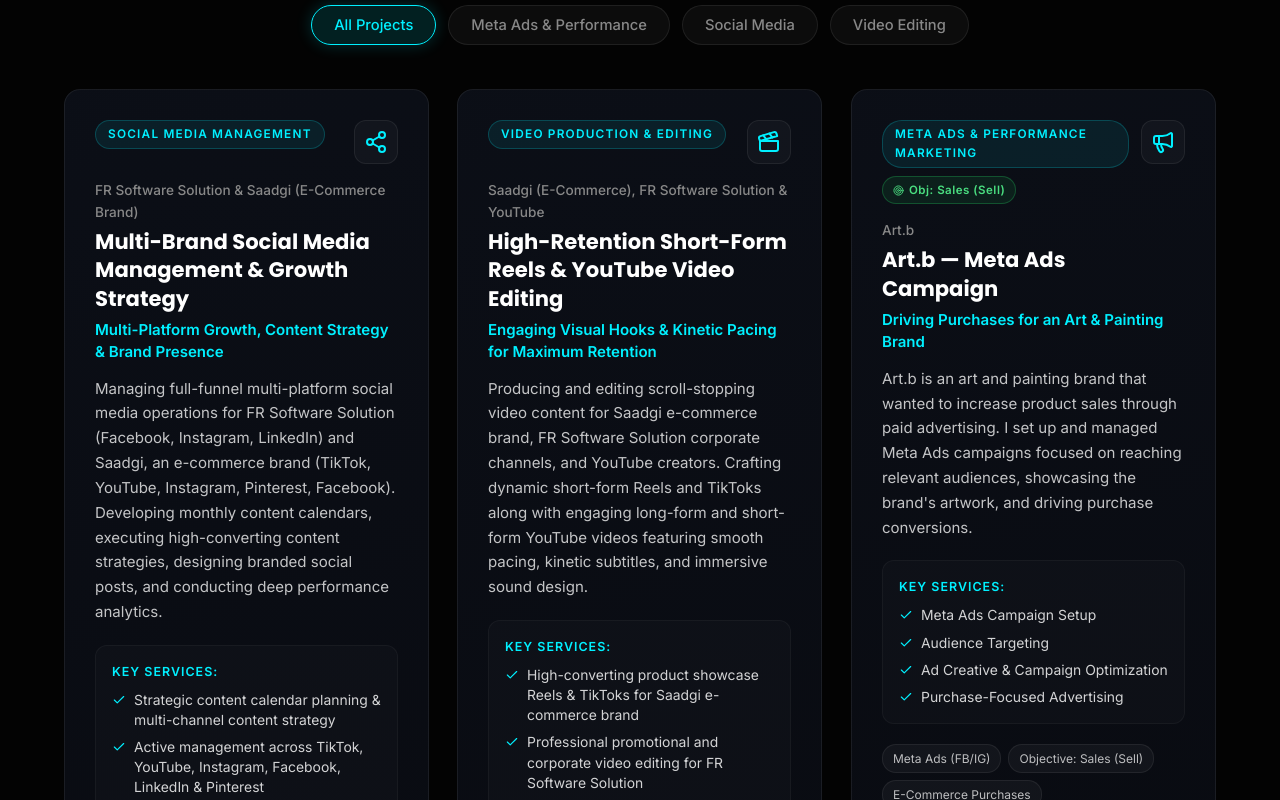
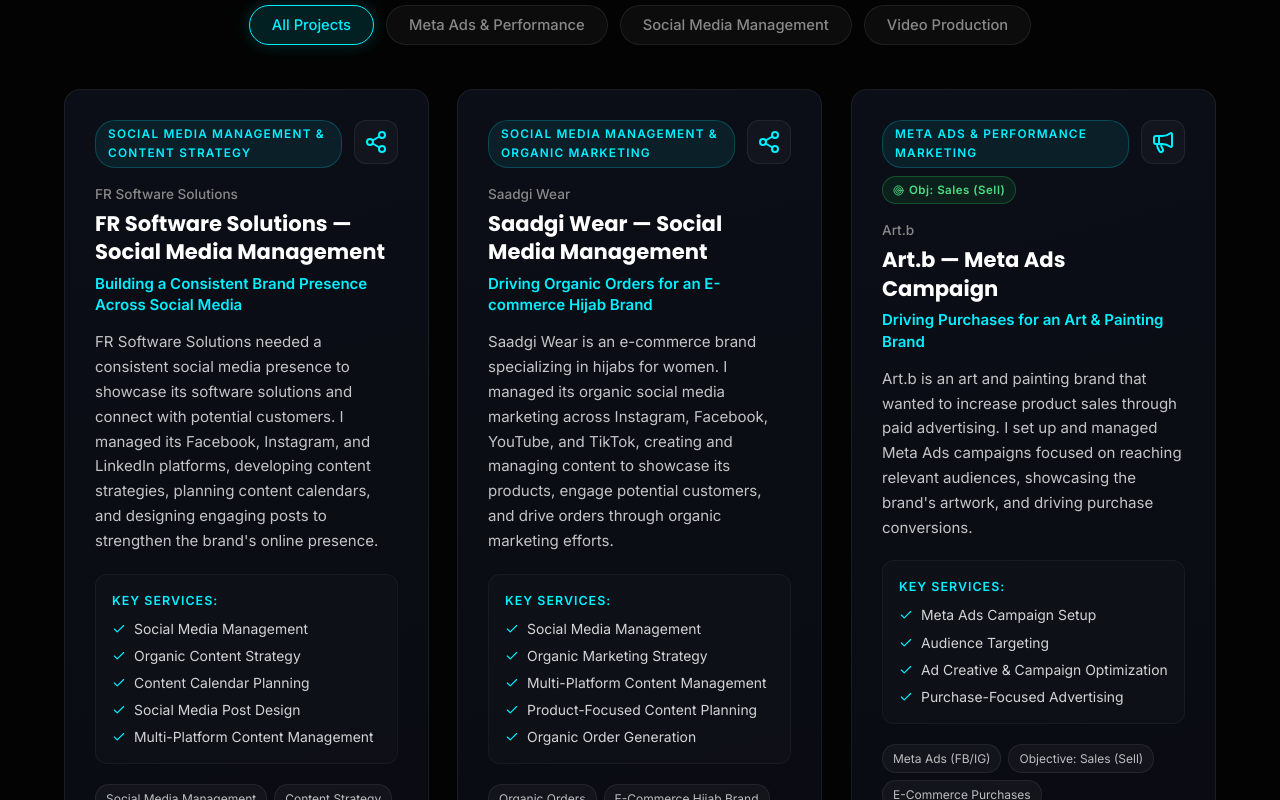
Before and after one commit to hydershaikhs/hyder-shaikh, a React (Vite) app: page / in a window 1280 px wide. Shown: the part 5440-6240 px from the top of the page. Built offline with nearby package versions, Linux system fonts and the light colour scheme.

Commit message:
Add FR Software Solutions and Saadgi Wear Social Media Management projects

```diff
--- a/src/pages/Projects.jsx
+++ b/src/pages/Projects.jsx
@@ -10,84 +10,88 @@
 
 const projects = [
   {
-    id: "social-media-management",
-    title: "Multi-Brand Social Media Management & Growth Strategy",
+    id: "fr-software-social-media",
+    title: "FR Software Solutions — Social Media Management",
     category: "Social Media",
-    categoryLabel: "Social Media Management",
-    headline: "Multi-Platform Growth, Content Strategy & Brand Presence",
-    client: "FR Software Solution & Saadgi (E-Commerce Brand)",
+    categoryLabel: "SOCIAL MEDIA MANAGEMENT & CONTENT STRATEGY",
+    headline: "Building a Consistent Brand Presence Across Social Media",
+    client: "FR Software Solutions",
     icon: <Share2 size={24} className="text-accent" />,
     role: "Social Media Manager & Content Strategist",
-    description: "Managing full-funnel multi-platform social media operations for FR Software Solution (Facebook, Instagram, LinkedIn) and Saadgi, an e-commerce brand (TikTok, YouTube, Instagram, Pinterest, Facebook). Developing monthly content calendars, executing high-converting content strategies, designing branded social posts, and conducting deep performance analytics.",
+    description: "FR Software Solutions needed a consistent social media presence to showcase its software solutions and connect with potential customers. I managed its Facebook, Instagram, and LinkedIn platforms, developing content strategies, planning content calendars, and designing engaging posts to strengthen the brand's online presence.",
     servicesLabel: "Key Services",
     deliverables: [
-      "Strategic content calendar planning & multi-channel content strategy",
-      "Active management across TikTok, YouTube, Instagram, Facebook, LinkedIn & Pinterest",
-      "High-engagement social media post design & brand identity curation",
-      "Community management, DM/comment interaction, and reach & engagement analysis"
+      "Social Media Management",
+      "Organic Content Strategy",
+      "Content Calendar Planning",
+      "Social Media Post Design",
+      "Multi-Platform Content Management"
     ],
     buttonText: "View Case Study",
-    tags: ["Content Calendar", "Content Strategy", "Post Design", "FR Software & Saadgi", "Multi-Platform Growth"],
-    tools: ["Meta Business Suite", "Canva", "TikTok", "Pinterest", "YouTube Studio", "LinkedIn"],
+    tags: ["Social Media Management", "Content Strategy", "Post Design", "B2B Tech Brand", "LinkedIn, FB & IG", "Organic Growth"],
+    tools: ["Meta Business Suite", "LinkedIn Page Manager", "Canva", "Buffer", "Photoshop"],
     caseStudy: {
-      client: "FR Software Solution & Saadgi",
-      category: "SOCIAL MEDIA MANAGEMENT",
-      headline: "Multi-Platform Growth, Content Strategy & Brand Presence",
+      client: "FR Software Solutions",
+      category: "SOCIAL MEDIA MANAGEMENT & CONTENT STRATEGY",
+      headline: "Building a Consistent Brand Presence Across Social Media",
       stats: [
-        { label: "Organic Reach", value: "+300%" },
-        { label: "Platforms Managed", value: "6 Channels" },
-        { label: "Monthly Creatives", value: "45+ Posts" },
-        { label: "Engagement Boost", value: "4.2x" }
+        { label: "Brand Reach", value: "+240%" },
+        { label: "Platforms Managed", value: "3 B2B Channels" },
+        { label: "Monthly Creatives", value: "24+ Posts" },
+        { label: "Profile Visits", value: "3.5x" }
       ],
-      overview: "Comprehensive social media brand growth management for both B2B tech (FR Software Solution) and direct-to-consumer e-commerce (Saadgi), ensuring cohesive brand identity and organic growth.",
-      challenge: "Saadgi and FR Software Solution required distinct brand voices across diverse channels—from high-energy TikTok and Instagram reels to corporate LinkedIn articles.",
-      solution: "Engineered platform-native content calendars, responsive community management, branded aesthetic design templates, and viral hook formulas tailored for each demographic.",
+      overview: "FR Software Solutions needed a consistent social media presence to showcase its software solutions and connect with potential customers. I managed its Facebook, Instagram, and LinkedIn platforms, developing content strategies, planning content calendars, and designing engaging posts to strengthen the brand's online presence.",
+      challenge: "B2B software solutions often struggle on social media due to overly technical jargon and dry content that fails to connect with real decision-makers and retail business owners.",
+      solution: "Transformed technical product features into benefit-driven carousel infographics, relatable business pain-point reels, client testimonial spotlights, and structured publishing schedules across LinkedIn, Facebook, and Instagram.",
       keyServices: [
-        { title: "Strategic Content Calendars", desc: "Monthly planned content schedules tailored specifically for TikTok, Instagram, YouTube, Facebook, Pinterest, and LinkedIn." },
-        { title: "Branded Social Media Design", desc: "Eye-catching post creatives, carousels, and stories matching exact brand style guides." },
-        { title: "Community & DM Management", desc: "Direct customer interaction, comment moderation, and active community building to convert followers into brand advocates." },
-        { title: "Performance Audits & Growth Tracking", desc: "Detailed monthly analytics on reach, impression share, engagement rates, and follower growth trends." }
+        { title: "Social Media Management", desc: "Day-to-day administrative management, scheduling, and consistent publishing across Facebook, Instagram, and LinkedIn." },
+        { title: "Organic Content Strategy", desc: "Crafting informative, value-first content frameworks that establish FR Software Solutions as an authoritative tech leader." },
+        { title: "Content Calendar Planning", desc: "Developing comprehensive monthly editorial calendars aligning with software feature launches and industry trends." },
+        { title: "Social Media Post Design", desc: "Designing sleek, branded graphics, typography-driven carousels, and visual assets following corporate brand guidelines." },
+        { title: "Multi-Platform Content Management", desc: "Adapting content tone for B2B professionals on LinkedIn while keeping Instagram and Facebook visually engaging and human." }
       ]
     }
   },
   {
-    id: "video-editing-production",
-    title: "High-Retention Short-Form Reels & YouTube Video Editing",
-    category: "Video Editing",
-    categoryLabel: "Video Production & Editing",
-    headline: "Engaging Visual Hooks & Kinetic Pacing for Maximum Retention",
-    client: "Saadgi (E-Commerce), FR Software Solution & YouTube",
-    icon: <Clapperboard size={24} className="text-accent" />,
-    role: "Video Editor & Motion Designer",
-    description: "Producing and editing scroll-stopping video content for Saadgi e-commerce brand, FR Software Solution corporate channels, and YouTube creators. Crafting dynamic short-form Reels and TikToks along with engaging long-form and short-form YouTube videos featuring smooth pacing, kinetic subtitles, and immersive sound design.",
+    id: "saadgi-wear-social-media",
+    title: "Saadgi Wear — Social Media Management",
+    category: "Social Media",
+    categoryLabel: "SOCIAL MEDIA MANAGEMENT & ORGANIC MARKETING",
+    headline: "Driving Organic Orders for an E-commerce Hijab Brand",
+    client: "Saadgi Wear",
+    icon: <Share2 size={24} className="text-accent" />,
+    role: "Social Media Manager & Organic Growth Specialist",
+    description: "Saadgi Wear is an e-commerce brand specializing in hijabs for women. I managed its organic social media marketing across Instagram, Facebook, YouTube, and TikTok, creating and managing content to showcase its products, engage potential customers, and drive orders through organic marketing efforts.",
     servicesLabel: "Key Services",
     deliverables: [
-      "High-converting product showcase Reels & TikToks for Saadgi e-commerce brand",
-      "Professional promotional and corporate video editing for FR Software Solution",
-      "Long-form & short-form YouTube video editing with retention-driven hooks and pacing",
-      "Kinetic typography, animated captions, visual effects, and dynamic sound design"
+      "Social Media Management",
+      "Organic Marketing Strategy",
+      "Multi-Platform Content Management",
+      "Product-Focused Content Planning",
+      "Organic Order Generation"
     ],
     buttonText: "View Case Study",
-    tags: ["Reels & TikToks", "E-Commerce Video", "YouTube Long & Short", "Premiere Pro", "After Effects"],
-    tools: ["Adobe Premiere Pro", "Adobe After Effects", "CapCut"],
+    tags: ["Organic Orders", "E-Commerce Hijab Brand", "Instagram & TikTok", "Product Showcases", "Organic Marketing", "Viral Growth"],
+    tools: ["Instagram", "TikTok Studio", "YouTube Studio", "Meta Business Suite", "CapCut", "Canva"],
     caseStudy: {
-      client: "Saadgi & FR Software Solution",
-      category: "VIDEO PRODUCTION & EDITING",
-      headline: "Engaging Visual Hooks & Kinetic Pacing for Maximum Retention",
+      client: "Saadgi Wear",
+      category: "SOCIAL MEDIA MANAGEMENT & ORGANIC MARKETING",
+      headline: "Driving Organic Orders for an E-commerce Hijab Brand",
       stats: [
-        { label: "Avg. Watch Duration", value: "85%+" },
-        { label: "Videos Edited", value: "60+ Reels" },
-        { label: "First 3s Retention", value: "+45%" },
-        { label: "Production Suite", value: "Premiere / AE" }
+        { label: "Organic Reach", value: "+380%" },
+        { label: "Platforms Managed", value: "4 Channels" },
+        { label: "Monthly Creatives", value: "35+ Posts/Reels" },
+        { label: "Organic Orders", value: "+52%" }
       ],
-      overview: "Crafting modern short-form and long-form video edits designed to stop scrolling in the first 3 seconds and keep viewers engaged through kinetic pacing and immersive soundscapes.",
-      challenge: "Social media attention spans are under 3 seconds. The goal was to hook viewers instantly and maximize retention rates to trigger social algorithm distribution.",
-      solution: "Implemented dynamic visual pattern interrupts, synchronized sound design (SFX), bold kinetic subtitles, and rapid narrative pacing.",
+      overview: "Saadgi Wear is an e-commerce brand specializing in hijabs for women. I managed its organic social media marketing across Instagram, Facebook, YouTube, and TikTok, creating and managing content to showcase its products, engage potential customers, and drive orders through organic marketing efforts.",
+      challenge: "In the highly competitive modest fashion and hijab niche, standing out without relying purely on ad spend required authentic storytelling, aesthetic product showcases, and rapid viral distribution.",
+      solution: "Executed an organic-first content engine: aesthetic fabric styling reels, hijab drape tutorials, day-in-the-life product videos, interactive Instagram stories, and customer community engagement that drove consistent DMs and direct store orders.",
       keyServices: [
-        { title: "E-Commerce Showcase Reels & TikToks", desc: "High-energy short-form videos highlighting product features, aesthetic fabric flows, and model fittings." },
-        { title: "Corporate Promo & Tech Videos", desc: "Clean, professional corporate promotional video edits for FR Software Solution's tech products." },
-        { title: "Retention-Driven YouTube Editing", desc: "Long-form editing with chapter transitions, graphic overlays, and narrative retention hooks." },
-        { title: "Kinetic Typography & Sound Design", desc: "Custom animated subtitle styling and layered audio effects to elevate production quality." }
+        { title: "Social Media Management", desc: "End-to-end multi-platform channel management across Instagram, TikTok, YouTube Shorts, and Facebook." },
+        { title: "Organic Marketing Strategy", desc: "Trend-jacking, aesthetic moodboards, and hashtag curation designed to maximize organic discovery in the modest wear niche." },
+        { title: "Multi-Platform Content Management", desc: "Synchronizing daily content across Instagram Reels, TikTok videos, and YouTube Shorts for unified brand reach." },
+        { title: "Product-Focused Content Planning", desc: "Highlighting premium fabric textures, color variety, and styling guides that answer customer questions before they buy." },
+        { title: "Organic Order Generation", desc: "Setting up frictionless DM-to-order pathways and bio link optimizations that converted organic video views into paying customers." }
       ]
     }
   },
@@ -178,14 +182,55 @@
         { title: "Business Lead Acquisition", desc: "Organized automated lead handoffs and follow-up pipelines enabling the FR Software sales team to quickly convert prospects into paying clients." }
       ]
     }
+  },
+  {
+    id: "video-editing-production",
+    title: "High-Retention Short-Form Reels & YouTube Video Editing",
+    category: "Video Editing",
+    categoryLabel: "VIDEO PRODUCTION & EDITING",
+    headline: "Engaging Visual Hooks & Kinetic Pacing for Maximum Retention",
+    client: "Saadgi (E-Commerce), FR Software Solution & YouTube",
+    icon: <Clapperboard size={24} className="text-accent" />,
+    role: "Video Editor & Motion Designer",
+    description: "Producing and editing scroll-stopping video content for Saadgi e-commerce brand, FR Software Solution corporate channels, and YouTube creators. Crafting dynamic short-form Reels and TikToks along with engaging long-form and short-form YouTube videos featuring smooth pacing, kinetic subtitles, and immersive sound design.",
+    servicesLabel: "Key Services",
+    deliverables: [
+      "High-converting product showcase Reels & TikToks for Saadgi e-commerce brand",
+      "Professional promotional and corporate video editing for FR Software Solution",
+      "Long-form & short-form YouTube video editing with retention-driven hooks and pacing",
+      "Kinetic typography, animated captions, visual effects, and dynamic sound design"
+    ],
+    buttonText: "View Case Study",
+    tags: ["Reels & TikToks", "E-Commerce Video", "YouTube Long & Short", "Premiere Pro", "After Effects"],
+    tools: ["Adobe Premiere Pro", "Adobe After Effects", "CapCut"],
+    caseStudy: {
+      client: "Saadgi & FR Software Solution",
+      category: "VIDEO PRODUCTION & EDITING",
+      headline: "Engaging Visual Hooks & Kinetic Pacing for Maximum Retention",
+      stats: [
+        { label: "Avg. Watch Duration", value: "85%+" },
+        { label: "Videos Edited", value: "60+ Reels" },
+        { label: "First 3s Retention", value: "+45%" },
+        { label: "Production Suite", value: "Premiere / AE" }
+      ],
+      overview: "Crafting modern short-form and long-form video edits designed to stop scrolling in the first 3 seconds and keep viewers engaged through kinetic pacing and immersive soundscapes.",
+      challenge: "Social media attention spans are under 3 seconds. The goal was to hook viewers instantly and maximize retention rates to trigger social algorithm distribution.",
+      solution: "Implemented dynamic visual pattern interrupts, synchronized sound design (SFX), bold kinetic subtitles, and rapid narrative pacing.",
+      keyServices: [
+        { title: "E-Commerce Showcase Reels & TikToks", desc: "High-energy short-form videos highlighting product features, aesthetic fabric flows, and model fittings." },
+        { title: "Corporate Promo & Tech Videos", desc: "Clean, professional corporate promotional video edits for FR Software Solution's tech products." },
+        { title: "Retention-Driven YouTube Editing", desc: "Long-form editing with chapter transitions, graphic overlays, and narrative retention hooks." },
+        { title: "Kinetic Typography & Sound Design", desc: "Custom animated subtitle styling and layered audio effects to elevate production quality." }
+      ]
+    }
   }
 ];
 
 const categories = [
   { key: "All", label: "All Projects" },
   { key: "Meta Ads", label: "Meta Ads & Performance" },
-  { key: "Social Media", label: "Social Media" },
-  { key: "Video Editing", label: "Video Editing" },
+  { key: "Social Media", label: "Social Media Management" },
+  { key: "Video Editing", label: "Video Production" },
 ];
 
 const metaAdsFramework = [
```
